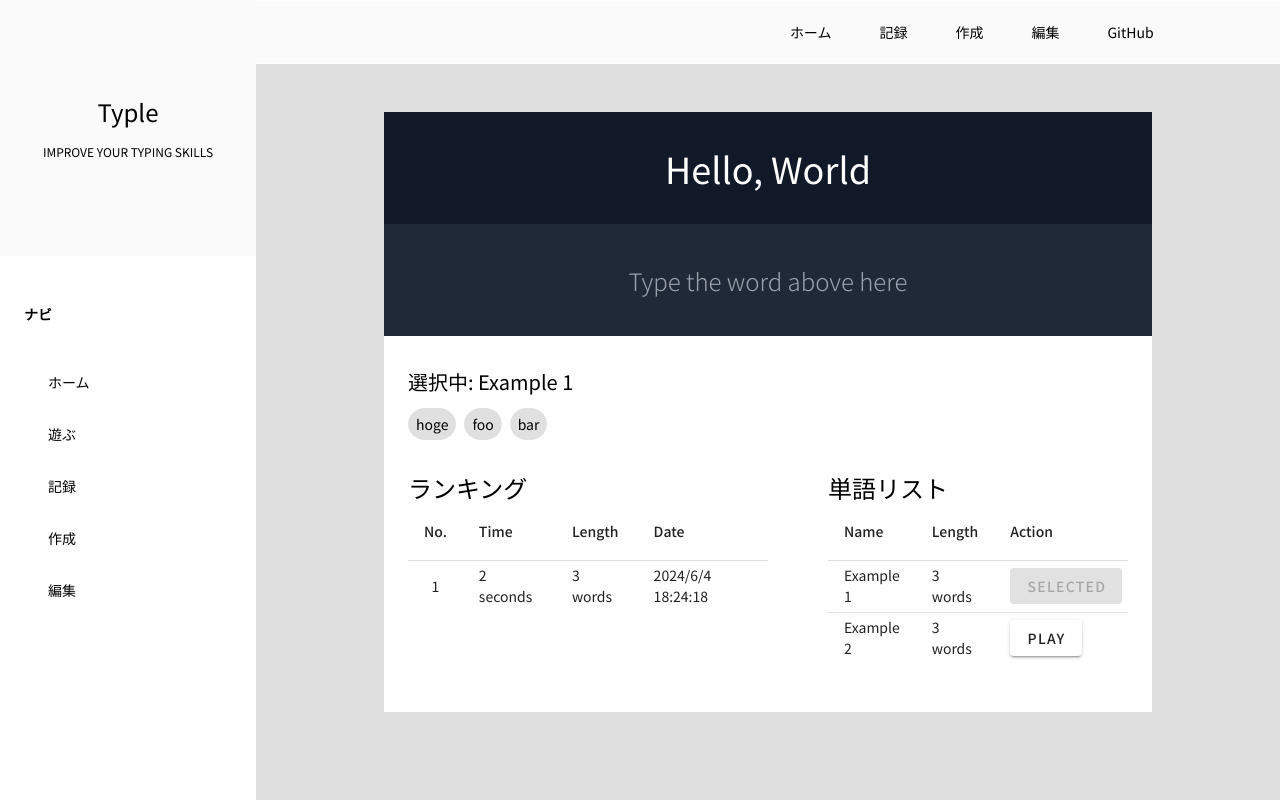
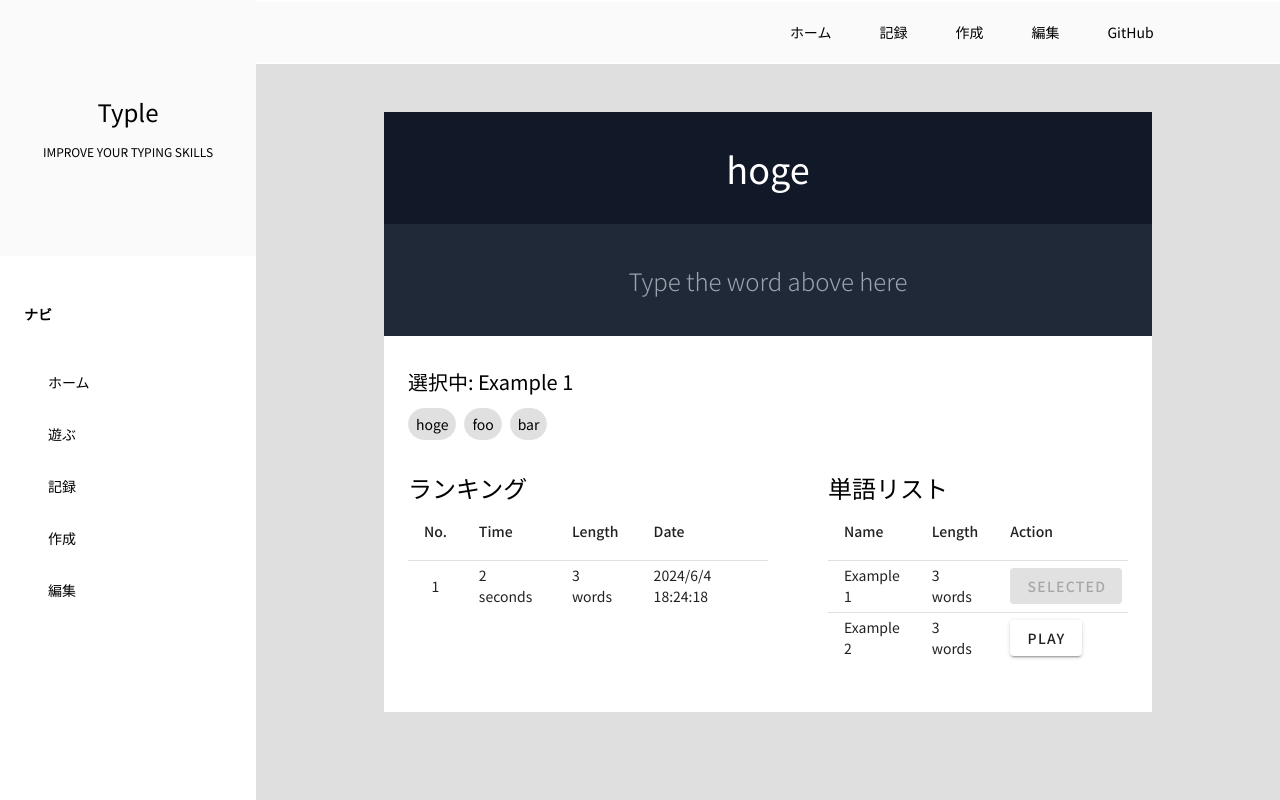
Before and after one commit to liyur-qie/typle-v, a Vue app: page / in a window 1280 px wide. Built offline with nearby package versions, Linux system fonts and the light colour scheme.

Commit message:
ゲームの基本ロジックを構成

```diff
--- a/src/views/play/Play.vue
+++ b/src/views/play/Play.vue
@@ -5,8 +5,9 @@
         <div
           id="wordDisplay"
           class="bg-gray-900 text-white flex justify-center items-center text-4xl h-28"
-        >Hello, World</div>
+        >{{ wordExpectedToInput }}</div>
         <input
+          v-model="wordInputField"
           type="text"
           id="wordInputField"
           class="bg-gray-800 text-white text-center w-full text-2xl font-light h-28 outline-none"
@@ -99,16 +100,47 @@
 <script setup lang="ts">
 import getWordLists from '@/api/getWordLists.js';
 import { WordList } from '@/models/screen/WordList';
-import { ref, computed } from 'vue';
+import { ref, computed, watch } from 'vue';
 import AppContainer from "@/components/AppContainer/AppContainer.vue"
 import SidePanel from "@/components/SidePanel/SidePanel.vue"
+import { WordListRecord } from '@/types/WordList';
 
 const wordLists = ref<WordList[]>(getWordLists())
 const wordListIndex = ref(0)
-const wordList = computed(() => wordLists.value[wordListIndex.value])
+const wordList = computed<WordList>(() => wordLists.value[wordListIndex.value])
 
 function selectWordList(newWordListIndex: number){
   wordListIndex.value = newWordListIndex
+  wordIndex.value = 0
+  gameState.value = "stand_by"
 }
 
+const wordIndex = ref(0)
+const wordInputField = ref("")
+const wordExpectedToInput = computed(() => {
+  if(wordIndex.value === wordList.value.words.length) return ""
+  return wordList.value.words[wordIndex.value].input
+})
+
+type GameState = "stand_by" | "playing" | "accomplished"
+const gameState = ref<GameState>("stand_by")
+
+watch(wordInputField, () => {
+  if(wordIndex.value === wordList.value.words.length) {
+    gameState.value = "accomplished"
+    const newRecord: WordListRecord = {
+      time: 3,
+      length: wordList.value.words.length,
+      date: new Date().toLocaleString()
+    }
+    wordList.value.records.push(newRecord)
+    wordInputField.value = "Accomplished!"
+    return
+  }
+
+  if(wordInputField.value === wordExpectedToInput.value){
+    wordIndex.value++
+    wordInputField.value = ""
+  }
+})
 </script>
```
